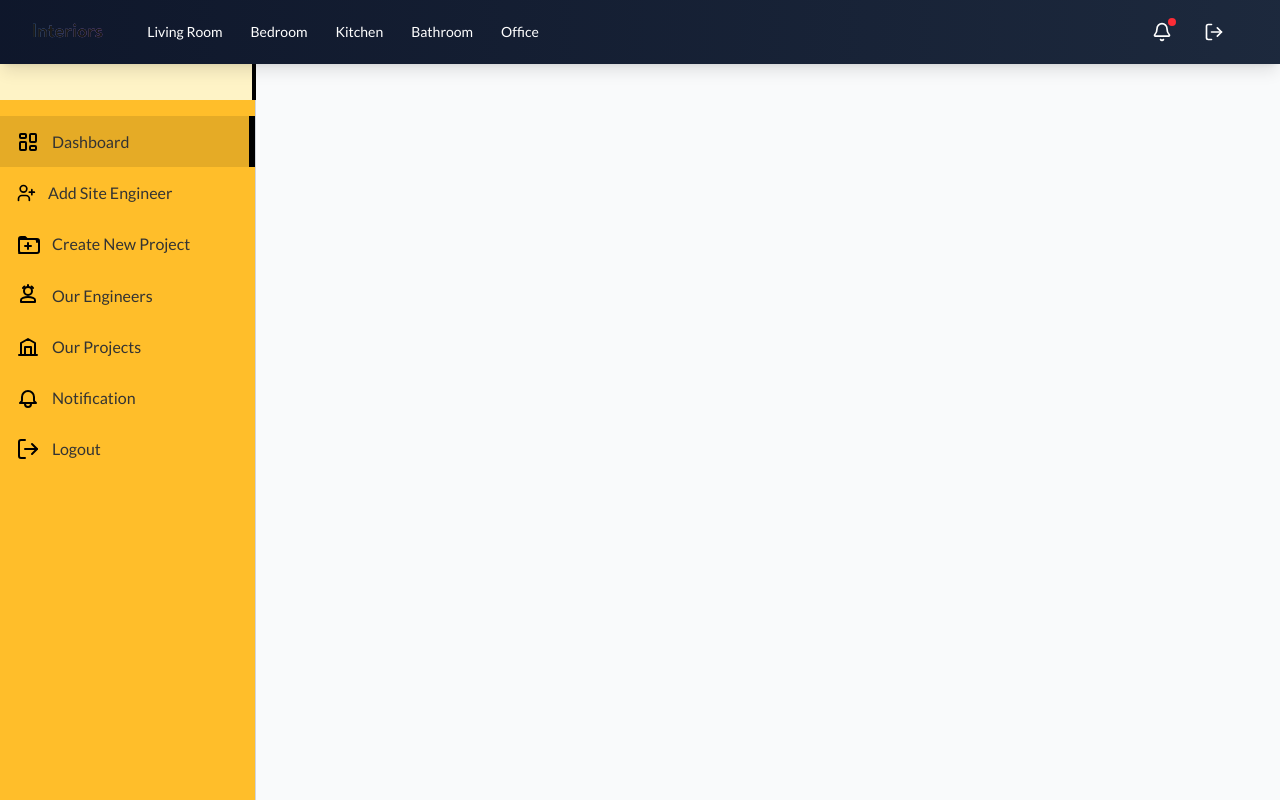
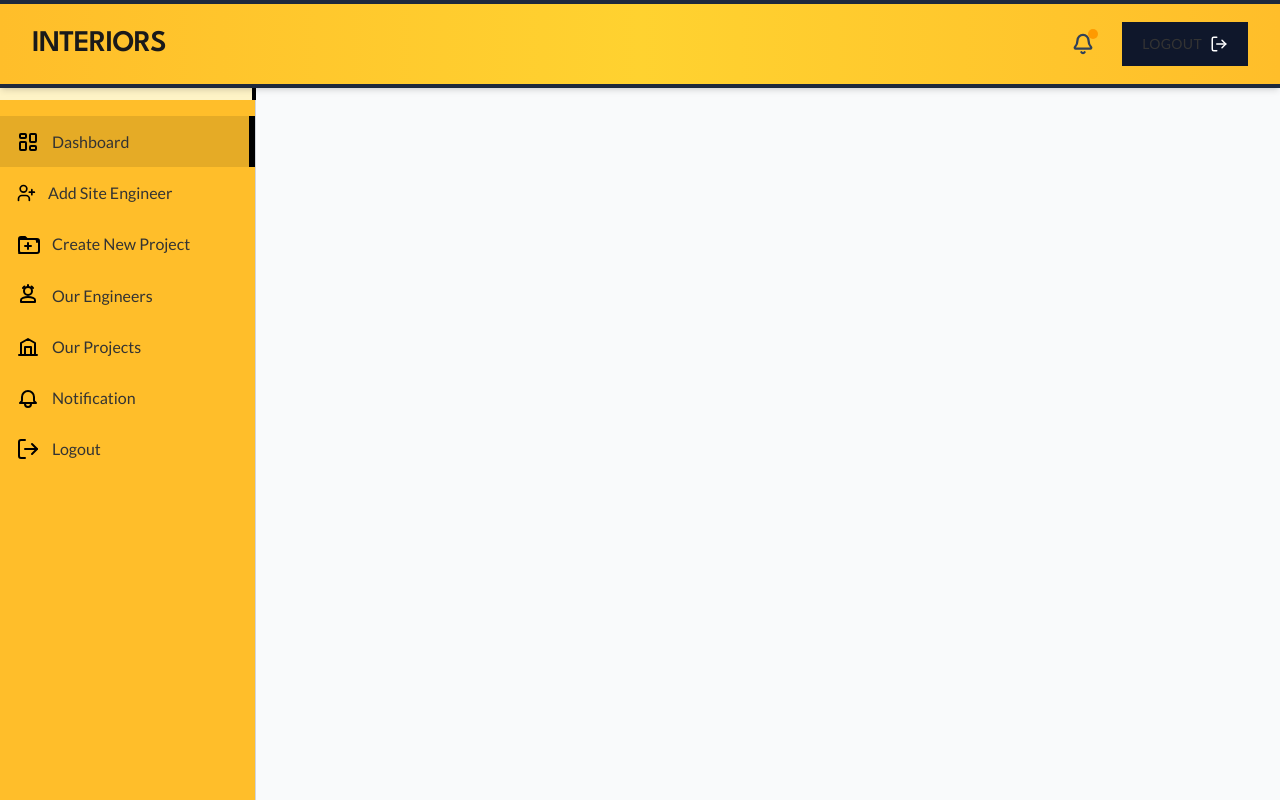
Before and after one commit to vsoftsol10/Vconstech-Interior-frontend, a React (Vite) app: page /dashboard in a window 1280 px wide. Built offline with nearby package versions, Linux system fonts and the light colour scheme.

Commit message:
Merged Successfully

```diff
--- a/src/components/common/Navbar.jsx
+++ b/src/components/common/Navbar.jsx
@@ -1,19 +1,24 @@
-import { Bell, LogOut, Menu } from 'lucide-react';
+import { Bell, LogOut, X } from 'lucide-react';
 import React, { useState } from 'react'
+import { useNavigate } from 'react-router-dom';
 
 const Navbar = () => {
   const [isMobileMenuOpen, setIsMobileMenuOpen] = useState(false);
-
-  const interiors = [
-    { name: 'Living Room', path: '/living-room' },
-    { name: 'Bedroom', path: '/bedroom' },
-    { name: 'Kitchen', path: '/kitchen' },
-    { name: 'Bathroom', path: '/bathroom' },
-    { name: 'Office', path: '/office' },
-  ];
+  const [showLogoutModal, setShowLogoutModal] = useState(false);
+  const navigate =useNavigate();
 
   const handleLogout = () => {
-    alert('Logging out...');
+    setShowLogoutModal(true);
+  };
+
+  const confirmLogout = () => {
+    setShowLogoutModal(false);
+    navigate("/")
+    // Add your actual logout logic here
+  };
+
+  const cancelLogout = () => {
+    setShowLogoutModal(false);
   };
 
   const handleNotification = () => {
@@ -21,28 +26,16 @@ const Navbar = () => {
   };
 
   return (
-    <nav className="bg-gradient-to-r from-slate-900 to-slate-800 text-white shadow-lg">
-      <div className="max-w-7xl mx-auto px-4 sm:px-6 lg:px-8">
-        <div className="flex items-center justify-between h-16">
-          {/* Left side - Brand & Interiors */}
+    <>
+      <nav className="bg-gradient-to-r from-[#ffbe2a] via-amber-300 to-[#ffbe2a] border-t-4 border-b-4 border-slate-800 shadow-md">
+        <div className="max-w-8xl mx-auto px-4 sm:px-6 lg:px-8">
+          <div className="flex items-center justify-between h-20">
+            {/* Left side - Brand */}
             <div className="flex items-center space-x-8">
-            <div className="flex-shrink-0">
-              <h1 className="text-xl font-bold bg-gradient-to-r from-blue-400 to-purple-400 bg-clip-text text-transparent">
+              <div className="flex-shrink-0 flex items-center gap-3">
+                <h1 className="text-xl sm:text-3xl uppercase font-black text-slate-900 tracking-tight">
                   Interiors
                 </h1>
-            </div>
-
-            {/* Desktop Navigation */}
-            <div className="hidden md:flex space-x-1">
-              {interiors.map((item) => (
-                <a
-                  key={item.name}
-                  href={item.path}
-                  className="px-3 py-2 rounded-md text-sm font-medium hover:bg-slate-700 transition-colors duration-200"
-                >
-                  {item.name}
-                </a>
-              ))}
               </div>
             </div>
 
@@ -51,52 +44,71 @@ const Navbar = () => {
               {/* Notification Icon */}
               <button
                 onClick={handleNotification}
-              className="p-2 rounded-full hover:bg-slate-700 transition-colors duration-200 relative"
+                className="p-3 text-slate-700 hover:text-slate-900 hover:bg-slate-100 transition-colors duration-200 relative"
                 aria-label="Notifications"
               >
-              <Bell size={20} />
-              <span className="absolute top-1 right-1 w-2 h-2 bg-red-500 rounded-full"></span>
+                <Bell size={22} strokeWidth={2.5} />
+                <span className="absolute top-2 right-2 w-2.5 h-2.5 bg-amber-500 rounded-full"></span>
               </button>
 
-            {/* Logout Icon */}
+              {/* Logout Button */}
               <button
                 onClick={handleLogout}
-              className="p-2 rounded-full hover:bg-slate-700 transition-colors duration-200"
+                className="flex items-center gap-2 bg-slate-900 text-white px-5 py-2.5 hover:bg-slate-800 transition-colors duration-200 font-semibold uppercase text-sm tracking-wide"
                 aria-label="Logout"
               >
-              <LogOut size={20} />
-            </button>
-
-            {/* Mobile menu button */}
-            <button
-              onClick={() => setIsMobileMenuOpen(!isMobileMenuOpen)}
-              className="md:hidden p-2 rounded-md hover:bg-slate-700 transition-colors duration-200"
-              aria-label="Toggle menu"
-            >
-              {isMobileMenuOpen ? <X size={24} /> : <Menu size={24} />}
+                <span>Logout</span>
+                <LogOut size={18} />
               </button>
             </div>
           </div>
         </div>
+      </nav>
 
-      {/* Mobile Navigation */}
-      {isMobileMenuOpen && (
-        <div className="md:hidden bg-slate-800 border-t border-slate-700">
-          <div className="px-2 pt-2 pb-3 space-y-1">
-            {interiors.map((item) => (
-              <a
-                key={item.name}
-                href={item.path}
-                className="block px-3 py-2 rounded-md text-base font-medium hover:bg-slate-700 transition-colors duration-200"
-                onClick={() => setIsMobileMenuOpen(false)}
+      {/* Logout Confirmation Modal */}
+      {showLogoutModal && (
+        <div className="fixed inset-0 bg-black bg-opacity-50 flex items-center justify-center z-50 p-4">
+          <div className="bg-white rounded-lg shadow-2xl max-w-md w-full p-6 relative animate-fade-in">
+            <button
+              onClick={cancelLogout}
+              className="absolute top-4 right-4 text-slate-400 hover:text-slate-600 transition-colors"
+              aria-label="Close"
             >
-                {item.name}
-              </a>
-            ))}
+              <X size={20} />
+            </button>
+
+            <div className="text-center">
+              <div className="mx-auto flex items-center justify-center h-12 w-12 rounded-full bg-amber-100 mb-4">
+                <LogOut className="h-6 w-6 text-amber-600" />
+              </div>
+
+              <h3 className="text-xl font-bold text-slate-900 mb-2">
+                Confirm Logout
+              </h3>
+
+              <p className="text-slate-600 mb-6">
+                Do you really want to logout?
+              </p>
+
+              <div className="flex gap-3 justify-center">
+                <button
+                  onClick={cancelLogout}
+                  className="px-6 py-2.5 bg-slate-200 text-slate-800 font-semibold hover:bg-slate-300 transition-colors duration-200 uppercase text-sm tracking-wide"
+                >
+                  Cancel
+                </button>
+                <button
+                  onClick={confirmLogout}
+                  className="px-6 py-2.5 bg-slate-900 text-white font-semibold hover:bg-slate-800 transition-colors duration-200 uppercase text-sm tracking-wide"
+                >
+                  Logout
+                </button>
+              </div>
+            </div>
           </div>
         </div>
       )}
-    </nav>
+    </>
   );
 }
 
```
Lines whose indentation alone changed are shown as unchanged.
